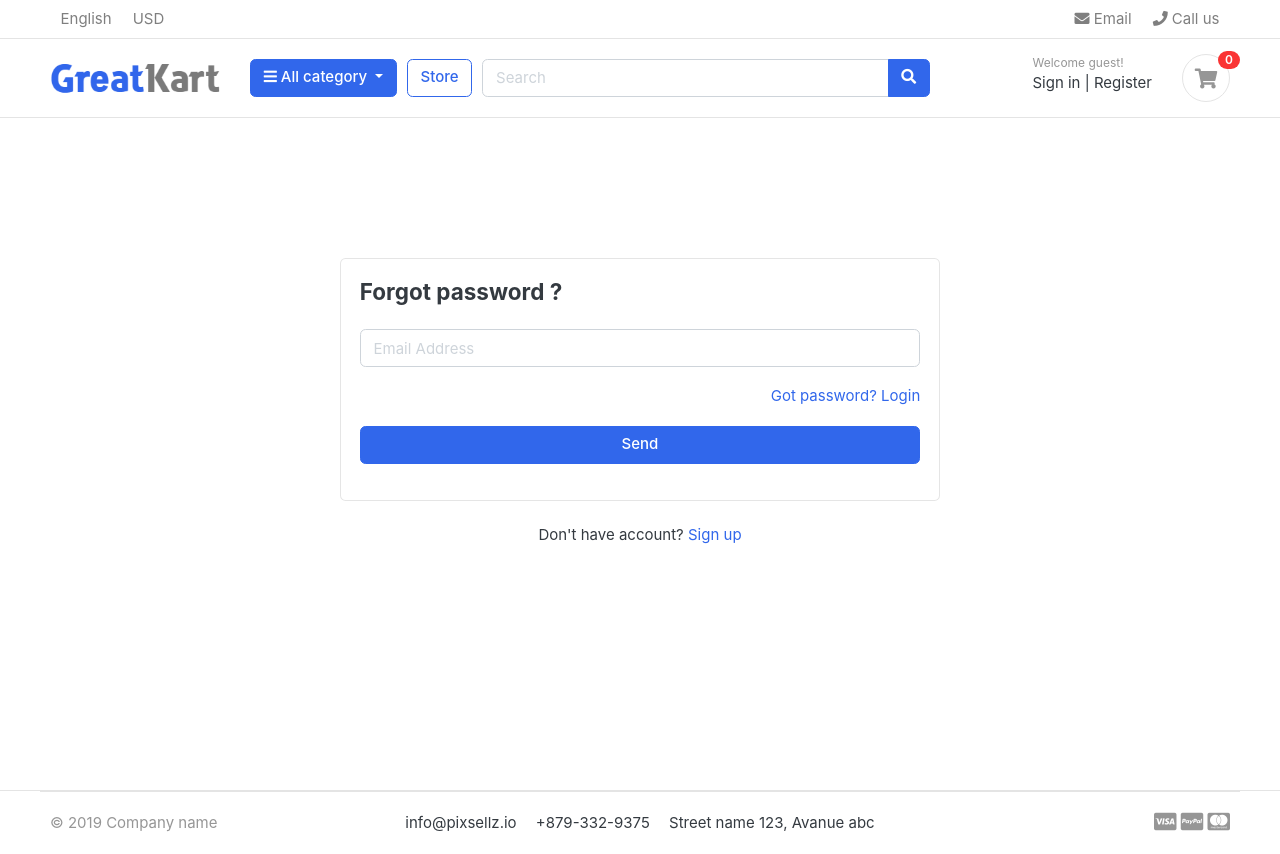
After one commit to Nazar-Pichak/e-commerce-django, a Django app: page /accounts/forgot_password/ in a window 1280 px wide. The commit adds this page. Run offline with Django 3.2, Linux system fonts and the light colour scheme; data that the repository does not hold is empty; some libraries are stand-ins or nearby versions; some web fonts are replaced.

Commit message:
created password reset functionality

```diff
--- a/accounts/urls.py
+++ b/accounts/urls.py
@@ -8,4 +8,7 @@ urlpatterns = [
    path('dashboard/',views.dashboard, name='dashboard'),
    path('',views.dashboard, name='dashboard'),
    path('activate/<uidb64>/<token>/', views.activate, name='activate'),
+   path('forgot_password/', views.forgot_password, name='forgot_password'),
+   path('reset_password/', views.reset_password, name='reset_password'),
+   path('reset_password_validate/<uidb64>/<token>/', views.reset_password_validate, name='reset_password_validate'),
 ]
--- a/accounts/views.py
+++ b/accounts/views.py
@@ -16,11 +16,10 @@ from django.http import HttpResponse
 
 def login(request):
     if request.method == 'POST':
-        email = request.POST['email']
-        password = request.POST['password']
+        email = request.POST.get('email')
+        password = request.POST.get('password')
 
         user = auth.authenticate(email=email, password=password)
-        print(user)
 
         if user is not None:
             auth.login(request, user)
@@ -83,7 +82,6 @@ def logout(request):
 
 
 def activate(request, uidb64, token):
-    print(request, uidb64, token)
 
     try:
         uid = urlsafe_base64_decode(uidb64).decode()
@@ -100,9 +98,77 @@ def activate(request, uidb64, token):
         messages.error(request, 'Invalid activation link')
         return redirect('register')
 
-    return HttpResponse('OK')
+
 
 
 @login_required(login_url='login')
 def dashboard(request):
     return render(request, 'accounts/dashboard.html')
+
+
+
+def forgot_password(request):
+    if request.method == 'POST':
+        email = request.POST['email']
+
+        if Account.objects.filter(email=email).exists():
+            user = Account.objects.get(email__exact=email)
+
+            current_site = get_current_site(request)
+            email_subject = 'Password resetting'
+            message = render_to_string('accounts/reset_password_email.html', {
+                'user': user,
+                'domain': current_site,
+                'uid': urlsafe_base64_encode(force_bytes(user.pk)),
+                'token': default_token_generator.make_token(user),
+            })
+
+            send_email = EmailMessage(email_subject, message, to=[email])
+            send_email.send()
+            messages.success(request, 'Password reset email has been sent to you email address')
+            return redirect('login')
+
+        else:
+            messages.error(request, 'Account does not exist')
+            return redirect('forgot_password')
+
+
+    return render(request, 'accounts/forgot_password.html')
+
+
+def reset_password(request):
+    if request.method == 'POST':
+        password = request.POST.get('password')
+        confirm_password = request.POST.get('confirm_password')
+
+        if password == confirm_password:
+            uid = request.session.get('uid')
+            user = Account.objects.get(pk=uid)
+            user.set_password(password)
+            user.save()
+            messages.success(request, 'Password reset successfully')
+            return redirect('login')
+
+        else:
+            messages.error(request, 'Password does not match')
+            return redirect('reset_password')
+    else:
+        return render(request, 'accounts/reset_password.html')
+
+
+
+def reset_password_validate(request, uidb64, token):
+    try:
+        uid = urlsafe_base64_decode(uidb64).decode()
+        user = Account._default_manager.get(pk=uid)
+    except (TypeError, ValueError, OverflowError, Account.DoesNotExist):
+        user = None
+
+    if user is not None and default_token_generator.check_token(user, token):
+        request.session['uid'] = uid
+        messages.success(request, 'Please reset your password')
+        return redirect('reset_password')
+    else:
+        messages.error(request, 'This link has been expired')
+
+        return redirect('login')
--- /dev/null
+++ b/templates/accounts/forgot_password.html
@@ -0,0 +1,33 @@
+{% extends 'base.html' %}
+
+{% block content %}
+  <section class="section-conten padding-y" style="min-height: 84vh">
+    <div class="card mx-auto" style="max-width: 600px; margin-top: 100px">
+      <div class="card-body">
+        {% include 'includes/alerts.html' %}
+        <h4 class="card-title mb-4">Forgot password ?</h4>
+        <form action="{% url 'forgot_password' %}" method="POST">
+          {% csrf_token %}
+          <div class="form-group">
+            <input type="email" class="form-control" placeholder="Email Address" name="email" />
+          </div>
+          <!-- form-group// -->
+
+          <div class="form-group">
+            <a href="{% url 'login' %}" class="float-right"><span>Got password?</span> Login</a>
+          </div>
+          <!-- form-group form-check .// -->
+          <div class="form-group">
+            <button type="submit" class="btn btn-primary btn-block">Send</button>
+          </div>
+          <!-- form-group// -->
+        </form>
+      </div>
+      <!-- card-body.// -->
+    </div>
+    <p class="text-center mt-4">
+      Don't have account? <a href="{% url 'register' %}">Sign up</a>
+    </p>
+    <br /><br />
+  </section>
+{% endblock %}
--- a/templates/accounts/login.html
+++ b/templates/accounts/login.html
@@ -26,7 +26,7 @@
             <!-- form-group// -->
 
             <div class="form-group">
-              <a href="#" class="float-right">Forgot password?</a>
+              <a href="{% url "forgot_password" %}" class="float-right">Forgot password?</a>
             </div>
             <!-- form-group form-check .// -->
             <div class="form-group">
```
Also changed, not shown: templates/accounts/reset_password.html (added, +35 -0 lines), templates/accounts/reset_password_email.html (added, +10 -0 lines).
